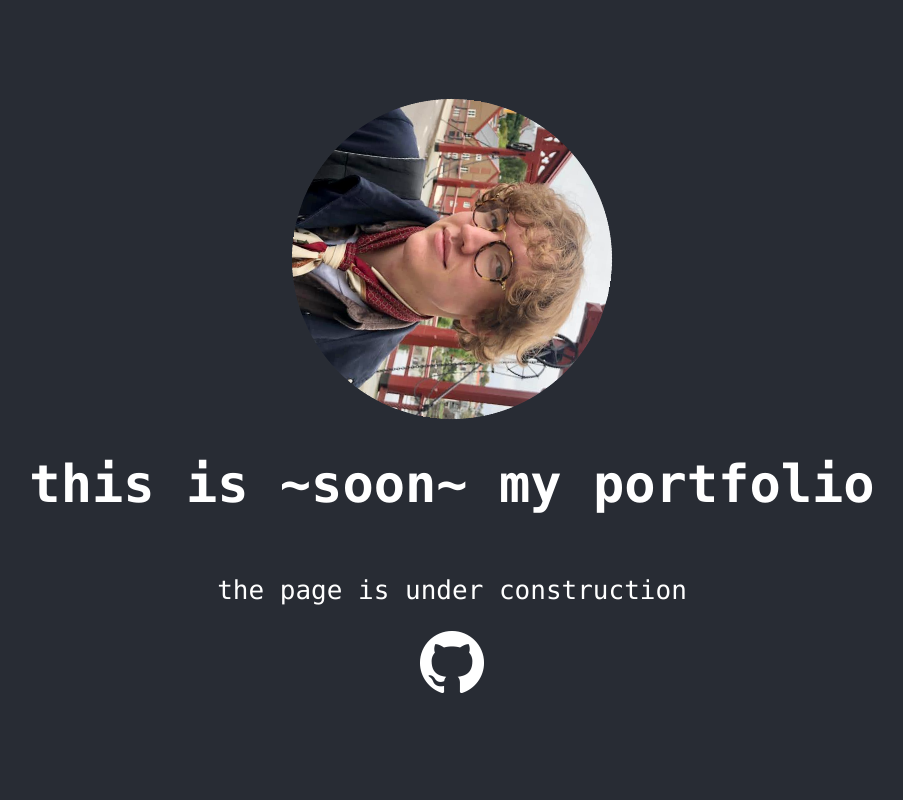
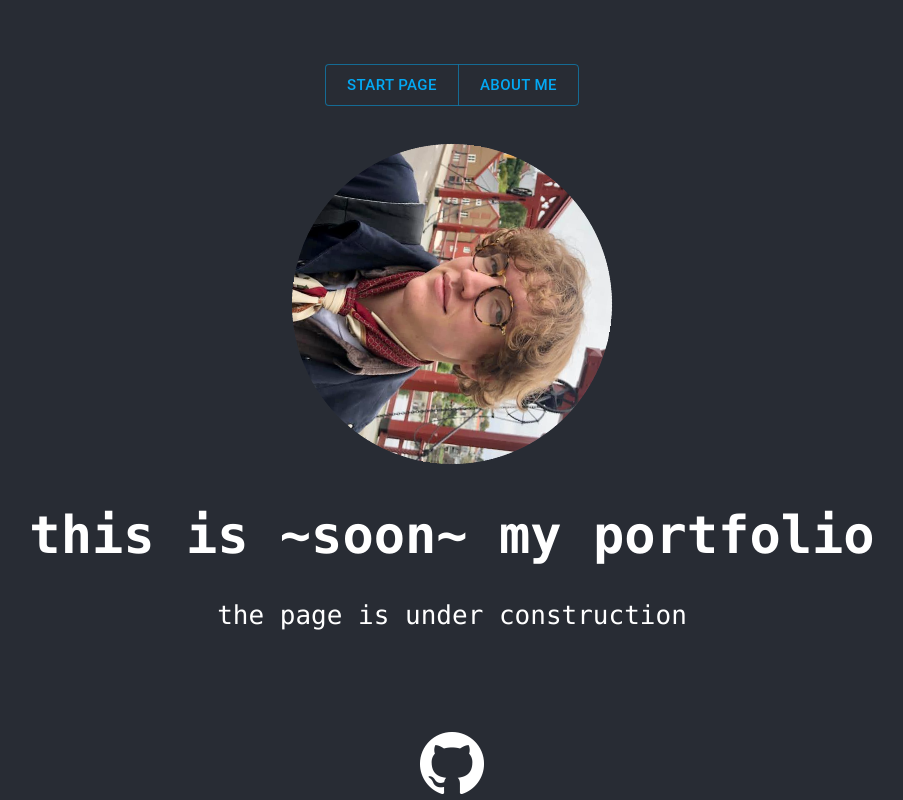
Before and after one commit to kristaver/portfolio, a React (Create React App) app: page / in a window 1280 px wide. Shown: the whole page, without its empty margins (188-1091 px from the left). Built offline with nearby package versions, Linux system fonts and the light colour scheme.

Commit message:
added menu and about page

```diff
--- a/package.json
+++ b/package.json
@@ -3,9 +3,13 @@
   "version": "0.1.1",
   "private": false,
   "dependencies": {
+    "@emotion/react": "^11.9.3",
+    "@emotion/styled": "^11.9.3",
+    "@mui/material": "^5.8.5",
     "@testing-library/jest-dom": "^5.16.4",
     "@testing-library/react": "^13.3.0",
     "@testing-library/user-event": "^13.5.0",
+    "node-sass": "^7.0.1",
     "react": "^18.2.0",
     "react-dom": "^18.2.0",
     "react-scripts": "5.0.1",
--- a/src/App.css
+++ b/src/App.css
@@ -1,5 +1,13 @@
 .App {
   text-align: center;
+  background-color: #282c34;
+  min-height: 100vh;
+  display: flex;
+  flex-direction: column;
+  align-items: center;
+  justify-content: center;
+  font-size: calc(10px + 2vmin);
+  color: white;
 }
 
 .App-logo {
@@ -13,7 +21,7 @@
   }
 }
 
-.App-header {
+/* .App-header {
   background-color: #282c34;
   min-height: 100vh;
   display: flex;
@@ -22,7 +30,7 @@
   justify-content: center;
   font-size: calc(10px + 2vmin);
   color: white;
-}
+} */
 
 .App-link {
   color: #61dafb;
--- a/src/App.js
+++ b/src/App.js
@@ -1,27 +1,19 @@
-import photo from './pfp.png';
-import github from './github64.png';
+import {Menu} from './components/Menu';
+import {About} from './components/About';
+import {MainPage} from './components/MainPage';
+import {Footer} from './components/Footer';
 import './App.css';
+import { useState, useEffect } from 'react';
 
 function App() {
+  const [menu, setMenu] = useState("main");
+
   return (
     <div className="App">
-      <header className="App-header">
-        <img src={photo} className="App-logo" alt="the developer, a 24 year old, smiling" />
-        <h1>
-          this is ~soon~ my portfolio
-        </h1>
-        <p>
-          the page is under construction
-        </p>
-        <a
-          className="App-link"
-          href="https://github.com/Kristaver"
-          target="_blank"
-          rel="noopener noreferrer"
-        >
-        <img src={github} className="github-logo" alt="github logo" />
-        </a>
-      </header>
+      <Menu setMenu={setMenu} />
+      {menu === "main" && <MainPage setMenu={setMenu} />}
+      {menu === "about" && <About setMenu={setMenu} />}
+      <Footer />
     </div>
   );
 }
--- /dev/null
+++ b/src/components/About.js
@@ -0,0 +1,8 @@
+import React from 'react'
+
+export const About = () => {
+  return (
+    <div className="About"><p>this is the about me. Lorem ipsum dolor sit amet, consectetur adipisicing elit.
+      In nihil reprehenderit enim voluptas suscipit excepturi repellat possimus ea quia debitis? </p></div>
+  )
+}
--- /dev/null
+++ b/src/components/Footer.js
@@ -0,0 +1,18 @@
+import React from 'react'
+import github from '../github64.png';
+import Style from './Footer.module.scss';
+
+export const Footer = () => {
+  return (
+    <footer className={Style.Footer}>
+      <a
+        className="App-link"
+        href="https://github.com/Kristaver"
+        target="_blank"
+        rel="noopener noreferrer"
+      >
+        <img src={github} className="github-logo" alt="github logo" />
+      </a>
+    </footer>
+  )
+}
--- /dev/null
+++ b/src/components/Footer.module.scss
@@ -0,0 +1,8 @@
+.Footer {
+  position: fixed;
+  bottom: 0;
+  height: 3rem;
+  width: auto;
+  padding: 20px;
+  text-align: center;
+}
--- /dev/null
+++ b/src/components/MainPage.js
@@ -0,0 +1,16 @@
+import React from 'react'
+import photo from '../pfp.png'
+
+export const MainPage = () => {
+  return (
+    <header className="App-header">
+    <img src={photo} className="App-logo" alt="the developer, a 24 year old, smiling" />
+    <h1>
+      this is ~soon~ my portfolio
+    </h1>
+    <p>
+      the page is under construction
+    </p>
+    </header>
+  )
+}
--- /dev/null
+++ b/src/components/Menu.js
@@ -0,0 +1,36 @@
+import React from 'react'
+import {ButtonGroup, Button} from '@mui/material'
+import Style from './Menu.module.scss'
+import { createTheme, ThemeProvider } from '@mui/material/styles';
+import { lightBlue } from '@mui/material/colors';
+
+const theme = createTheme({
+  palette: {
+    primary: {
+      // Purple and green play nicely together.
+      main: lightBlue[500],
+    },
+    secondary: {
+      // This is green.A700 as hex.
+      main: '#11cb5f',
+    },
+  },
+});
+
+export const Menu = ({setMenu}) => {
+  const handleClick = (page) => {
+    console.log('clicked')
+    setMenu(page);
+  }
+  return (
+    <ThemeProvider theme={theme}>
+      <div className={Style.Menu}>
+        <ButtonGroup size="large" color="primary" variant="outlined" aria-label="outlined button group">
+          <Button onClick={()=> handleClick("main")}>start page</Button>
+          <Button onClick={()=> handleClick("about")}>about me</Button>
+          {/* <Button>projects</Button> */}
+        </ButtonGroup>
+      </div>
+    </ThemeProvider>
+  )
+}
--- /dev/null
+++ b/src/components/Menu.module.scss
@@ -0,0 +1,4 @@
+.Menu {
+  position: fixed;
+  top: 4rem;
+}
```
Also changed, not shown: public/index.html (line endings or trailing spaces), 1 other file (tests, documents, lock files or other folders).
